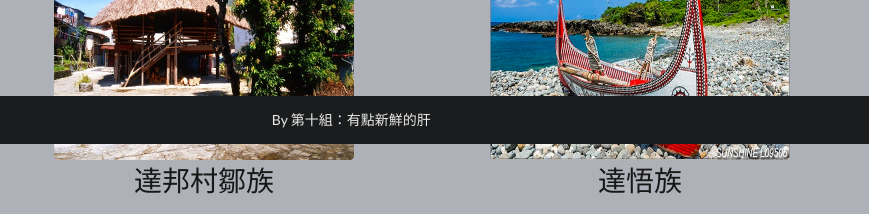
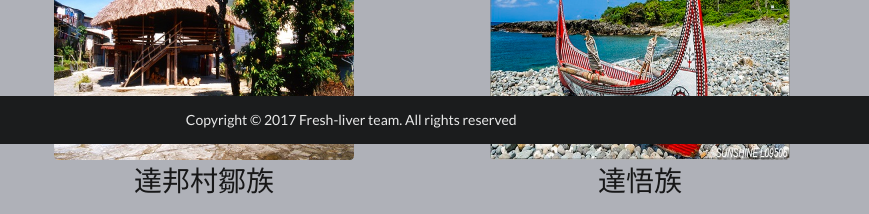
Before and after one commit to FCU21-Prophet/Tribal-Care, a plain HTML site: page templates/about.html in a window 1280 px wide. Shown: the part 656-870 px from the top of the page, 0-869 px from the left. Drawn offline with Linux system fonts and the light colour scheme.

Commit message:
Add Copyright for all footer

```diff
--- a/templates/about.html
+++ b/templates/about.html
@@ -68,7 +68,7 @@
             <div class="ui container">
                 <div class="ui grid">
                     <div class="eight wide column">
-                        <p class="centered" style="text-align:center;">By 第十組：有點新鮮的肝</p>
+                        <p class="centered" style="text-align:center;">Copyright © 2017 Fresh-liver team. All rights reserved</p>
                     </div>
                     <div class="eight wide column" style="text-align:center">
                         <i class="facebook icon"></i>
```
Also changed, not shown: templates/buy.html (+1 -1 lines), templates/message.html (+1 -1 lines), templates/need.html (+1 -1 lines).
